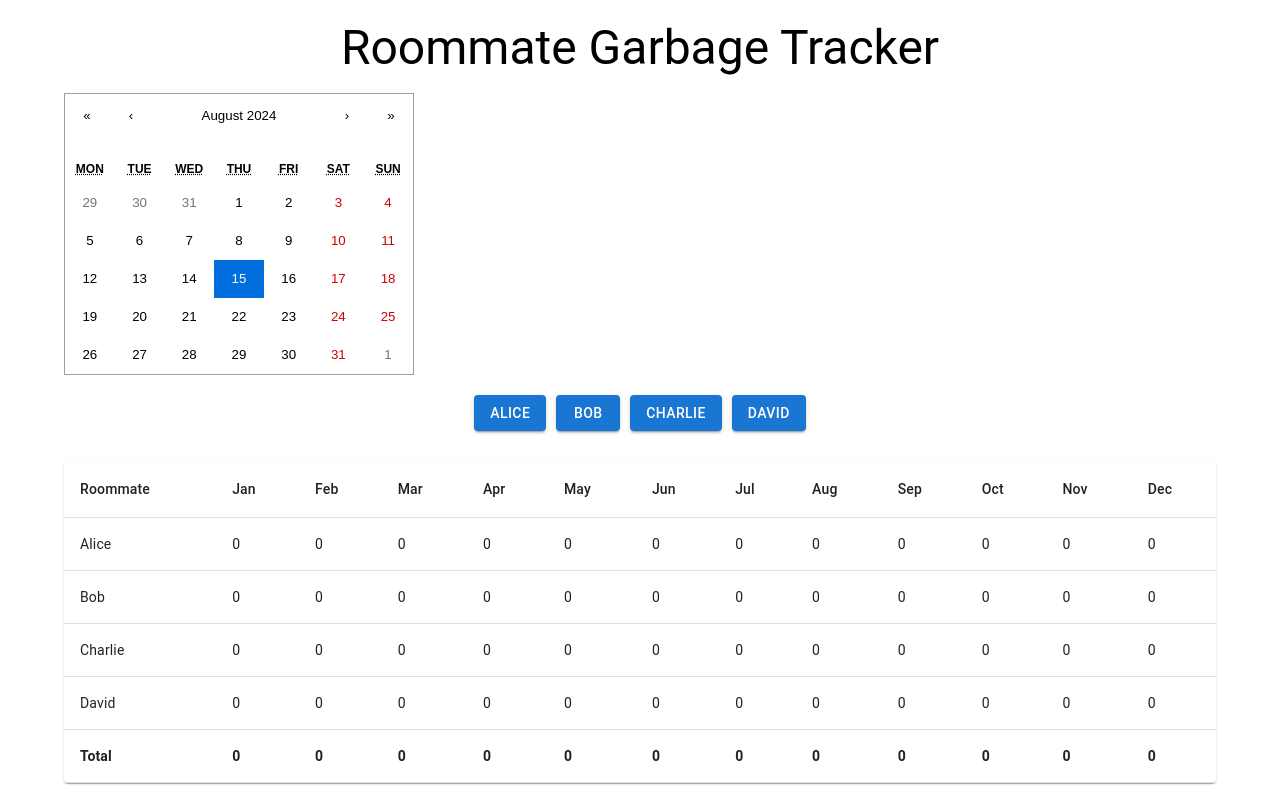
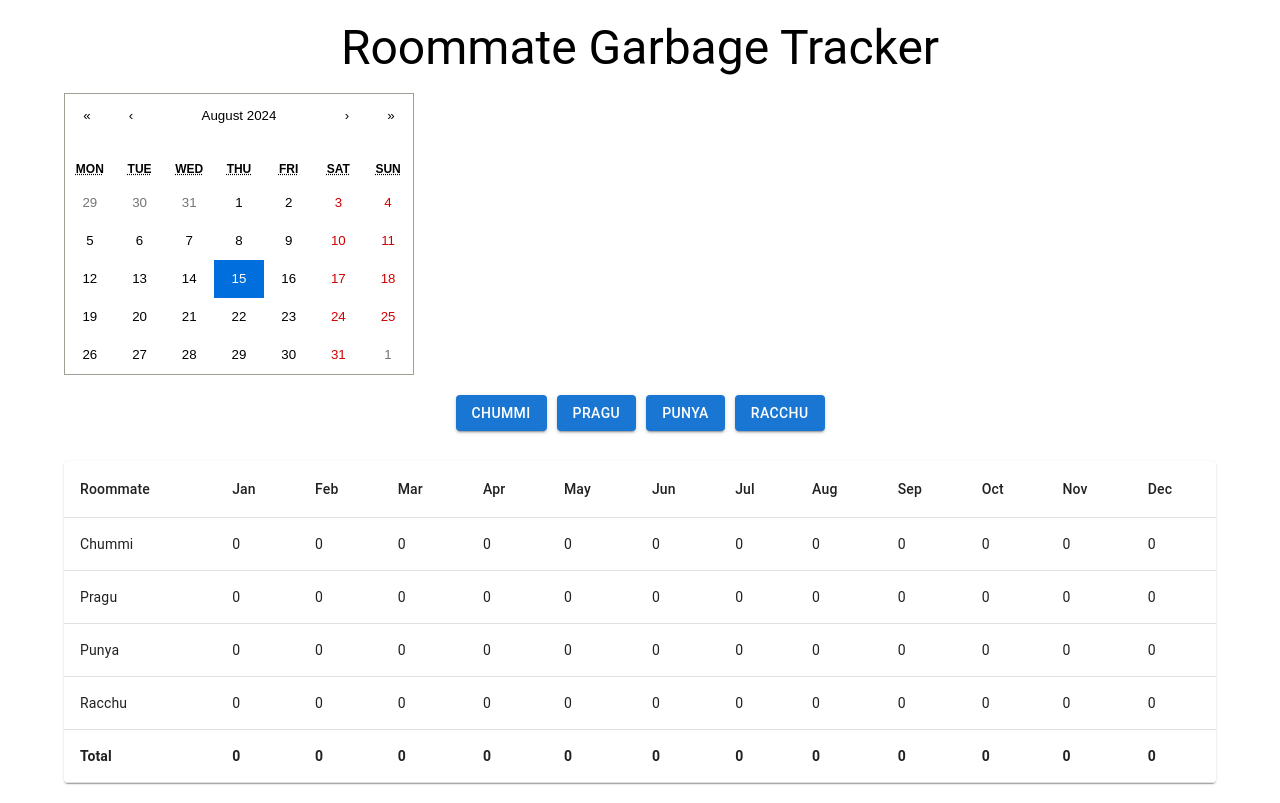
Before and after one commit to Chaupatil/roommate-garbage-tracker, a React (Create React App) app in the folder client/: page / in a window 1280 px wide. Built offline with nearby package versions, Linux system fonts and the light colour scheme; no server answers.

Commit message:
Update App.js

```diff
--- a/client/src/App.js
+++ b/client/src/App.js
@@ -15,7 +15,7 @@ import {
   Typography,
 } from "@mui/material";
 
-const ROOMMATES = ["Alice", "Bob", "Charlie", "David"];
+const ROOMMATES = ["Chummi", "Pragu", "Punya", "Racchu"];
 const MONTHS = [
   "Jan",
   "Feb",
```
